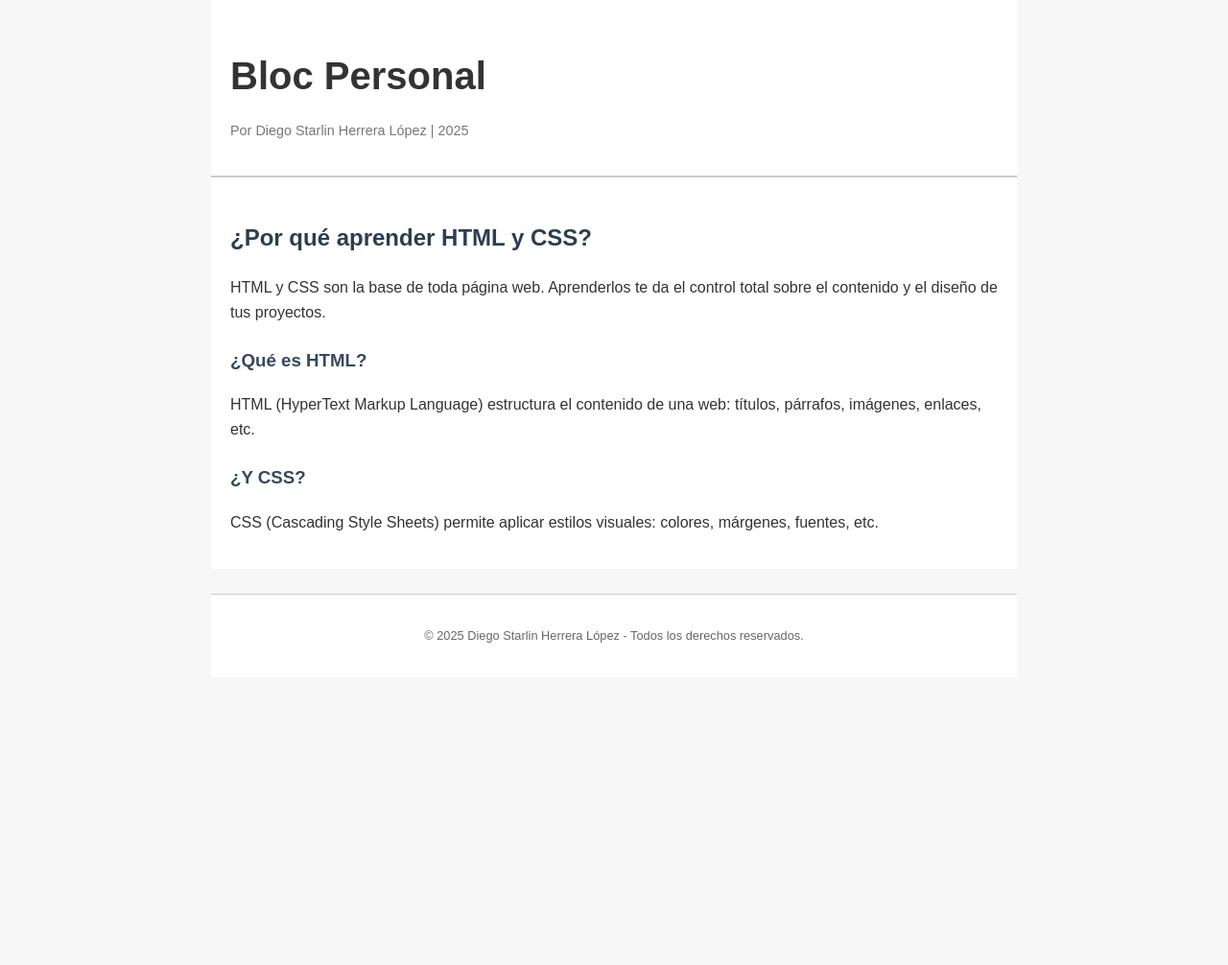
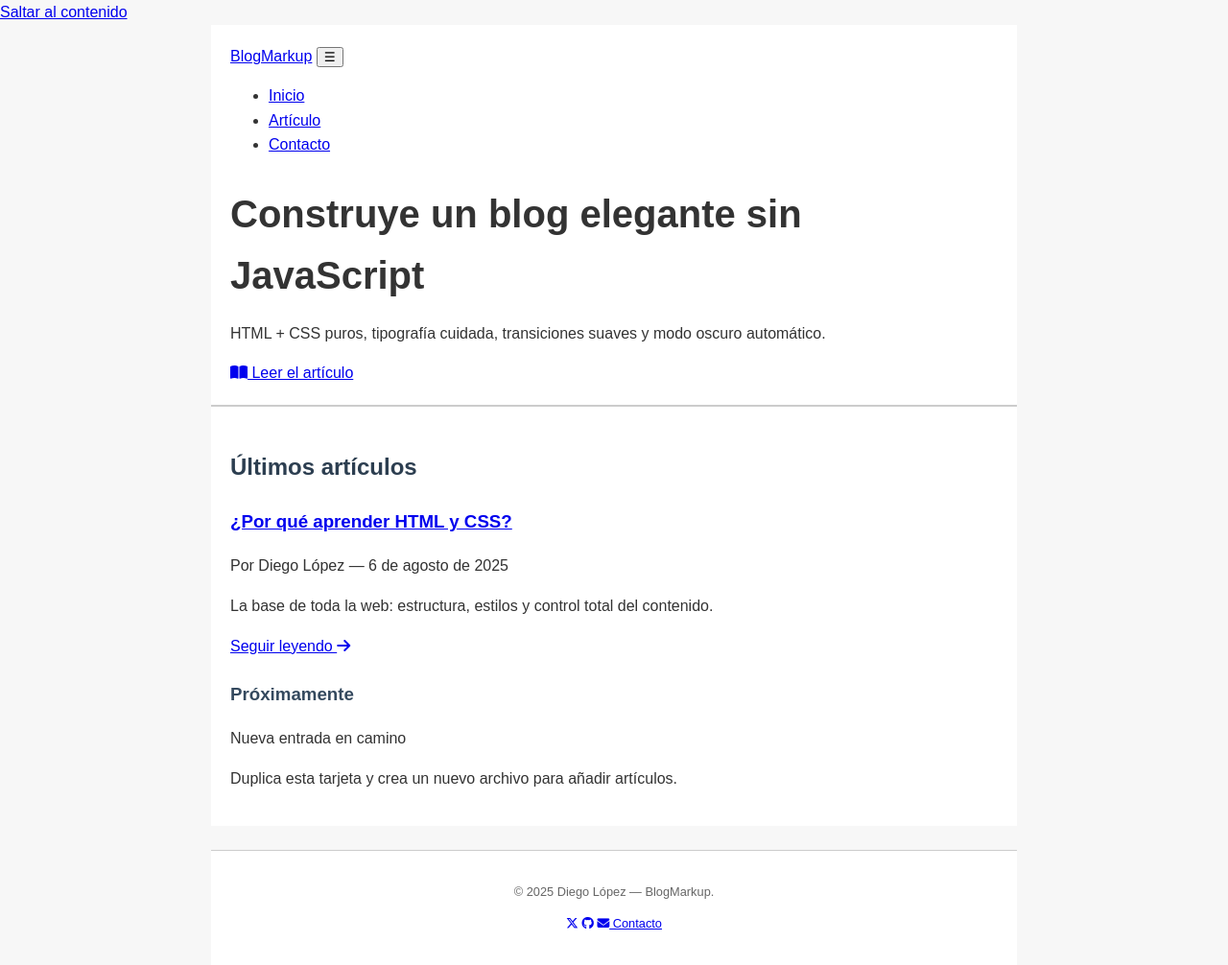
Before and after one commit to diego422/BlogMarkup, a plain HTML site: page Bloc/index.html in a window 1280 px wide. Shown: the whole page at 96% size. Before the commit the page ends 800 px from the top, so only its background shows below. Drawn offline with Linux system fonts and the light colour scheme.

Commit message:
Se cambio el index

```diff
--- a/Bloc/index.html
+++ b/Bloc/index.html
@@ -1,34 +1,66 @@
 <!DOCTYPE html>
-<html lang="en">
+<html lang="es">
+<head>
+  <meta charset="UTF-8" />
+  <meta name="viewport" content="width=device-width, initial-scale=1.0" />
+  <title>BlogMarkup — Inicio</title>
+  <link rel="preconnect" href="https://fonts.googleapis.com">
+  <link rel="preconnect" href="https://fonts.gstatic.com" crossorigin>
+  <link href="https://fonts.googleapis.com/css2?family=Inter:wght@400;600;800&family=Merriweather:wght@700&display=swap" rel="stylesheet">
+  <link rel="stylesheet" href="https://cdnjs.cloudflare.com/ajax/libs/font-awesome/6.5.2/css/all.min.css" crossorigin="anonymous" referrerpolicy="no-referrer" />
+  <link rel="stylesheet" href="global.css" />
+  <meta name="description" content="BlogMarkup: blog estático con HTML y CSS, diseño responsive y modo oscuro.">
+</head>
+<body>
+  <a class="skip" href="#contenido">Saltar al contenido</a>
+  <header class="site-header">
+    <div class="container">
+      <nav class="nav" aria-label="Principal">
+        <a href="index.html" class="logo">BlogMarkup</a>
+        <button class="menu-toggle" aria-expanded="false" aria-controls="menu">☰</button>
+        <ul id="menu" class="menu">
+          <li><a aria-current="page" href="index.html">Inicio</a></li>
+          <li><a href="articulo1.html">Artículo</a></li>
+          <li><a href="contacto.html">Contacto</a></li>
+        </ul>
+      </nav>
+      <div class="banner" role="img" aria-label="Banner decorativo con degradado">
+        <h1>Construye un blog elegante sin JavaScript</h1>
+        <p>HTML + CSS puros, tipografía cuidada, transiciones suaves y modo oscuro automático.</p>
+        <a class="btn" href="articulo1.html"><i class="fa-solid fa-book-open"></i> Leer el artículo</a>
+      </div>
+    </div>
+  </header>
 
-<head>
-    <meta charset="UTF-8">
-    <meta name="viewport" content="width=device-width, initial-scale=1.0">
-    <title>BlogMarkup</title>
-    <link rel="stylesheet" href="global.css"/>
-</head>
+  <main id="contenido" class="container">
+    <section aria-labelledby="ultimos-articulos">
+      <h2 id="ultimos-articulos">Últimos artículos</h2>
+      <div class="grid">
+        <article class="card">
+          <h3><a href="articulo1.html">¿Por qué aprender HTML y CSS?</a></h3>
+          <p class="meta">Por Diego López — 6 de agosto de 2025</p>
+          <p class="excerpt">La base de toda la web: estructura, estilos y control total del contenido.</p>
+          <a class="link" href="articulo1.html">Seguir leyendo <i class="fa-solid fa-arrow-right"></i></a>
+        </article>
 
-<body>
-    <header>
-        <h1>Bloc Personal</h1>
-        <p class="author">Por Diego Starlin Herrera López | 2025</p>
-    </header>
-    <main>
-        <article>
-            <h2>¿Por qué aprender HTML y CSS?</h2>
-            <p>HTML y CSS son la base de toda página web. Aprenderlos te da el control total sobre el contenido y el
-                diseño de tus proyectos.</p>
-            <h3>¿Qué es HTML?</h3>
-            <p>HTML (HyperText Markup Language) estructura el contenido de una web: títulos, párrafos, imágenes,
-                enlaces, etc.</p>
-            <h3>¿Y CSS?</h3>
-            <p>CSS (Cascading Style Sheets) permite aplicar estilos visuales: colores, márgenes, fuentes, etc.</p>
+        <article class="card placeholder" aria-hidden="true">
+          <h3>Próximamente</h3>
+          <p class="meta">Nueva entrada en camino</p>
+          <p class="excerpt">Duplica esta tarjeta y crea un nuevo archivo para añadir artículos.</p>
         </article>
-    </main>
+      </div>
+    </section>
+  </main>
 
-    <footer>
-        <p>&copy; 2025 Diego Starlin Herrera López - Todos los derechos reservados.</p>
-    </footer>
+  <footer class="site-footer">
+    <div class="container footer-grid">
+      <p>&copy; 2025 Diego López — BlogMarkup.</p>
+      <p class="social">
+        <a href="#" aria-label="X/Twitter"><i class="fa-brands fa-x-twitter"></i></a>
+        <a href="#" aria-label="GitHub"><i class="fa-brands fa-github"></i></a>
+        <a href="contacto.html" class="contacto-link"><i class="fa-solid fa-envelope"></i> Contacto</a>
+      </p>
+    </div>
+  </footer>
 </body>
-
 </html>
```
Also changed, not shown: Bloc/articulo1.html (added), Bloc/contacto.html (added).
